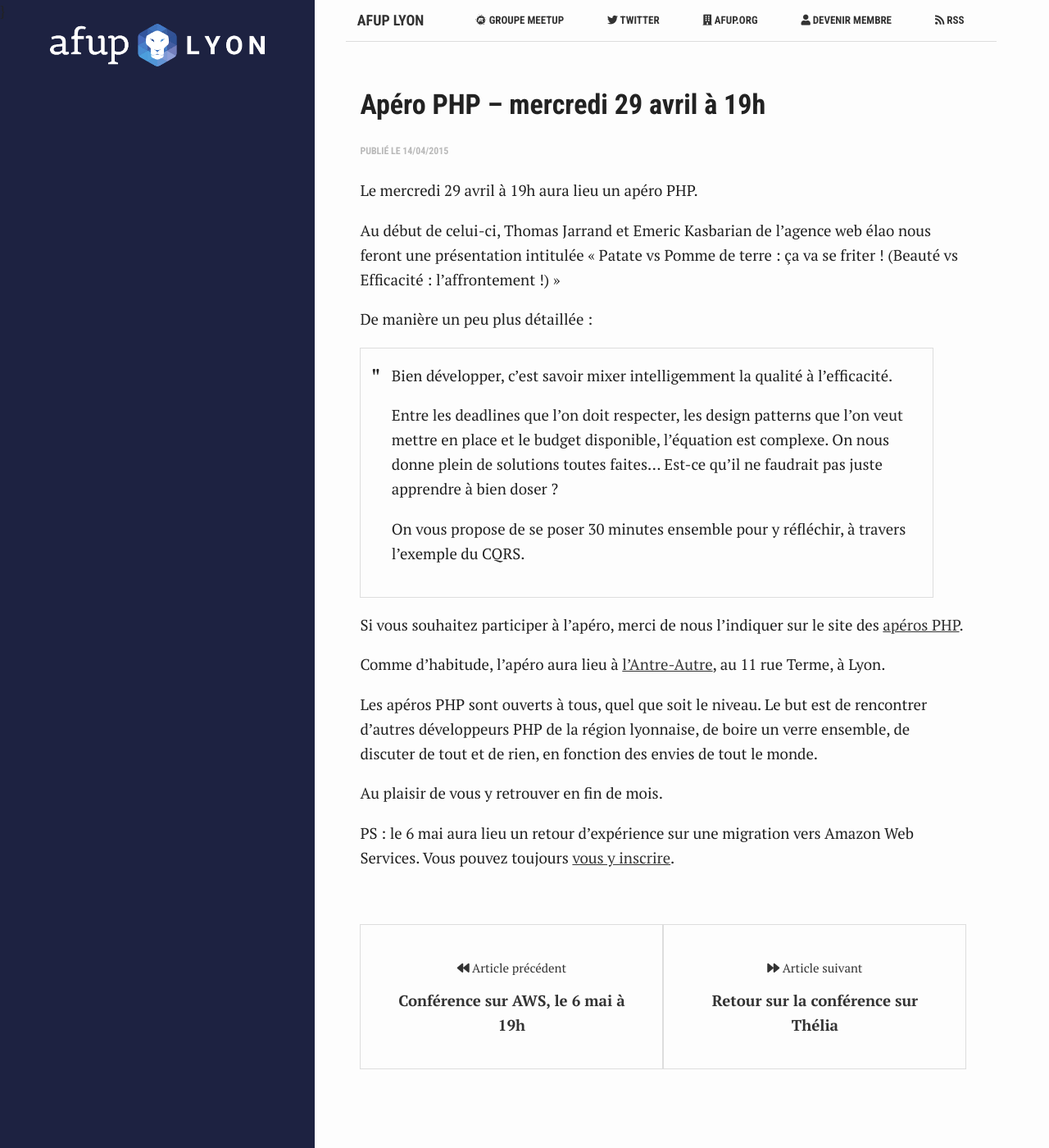
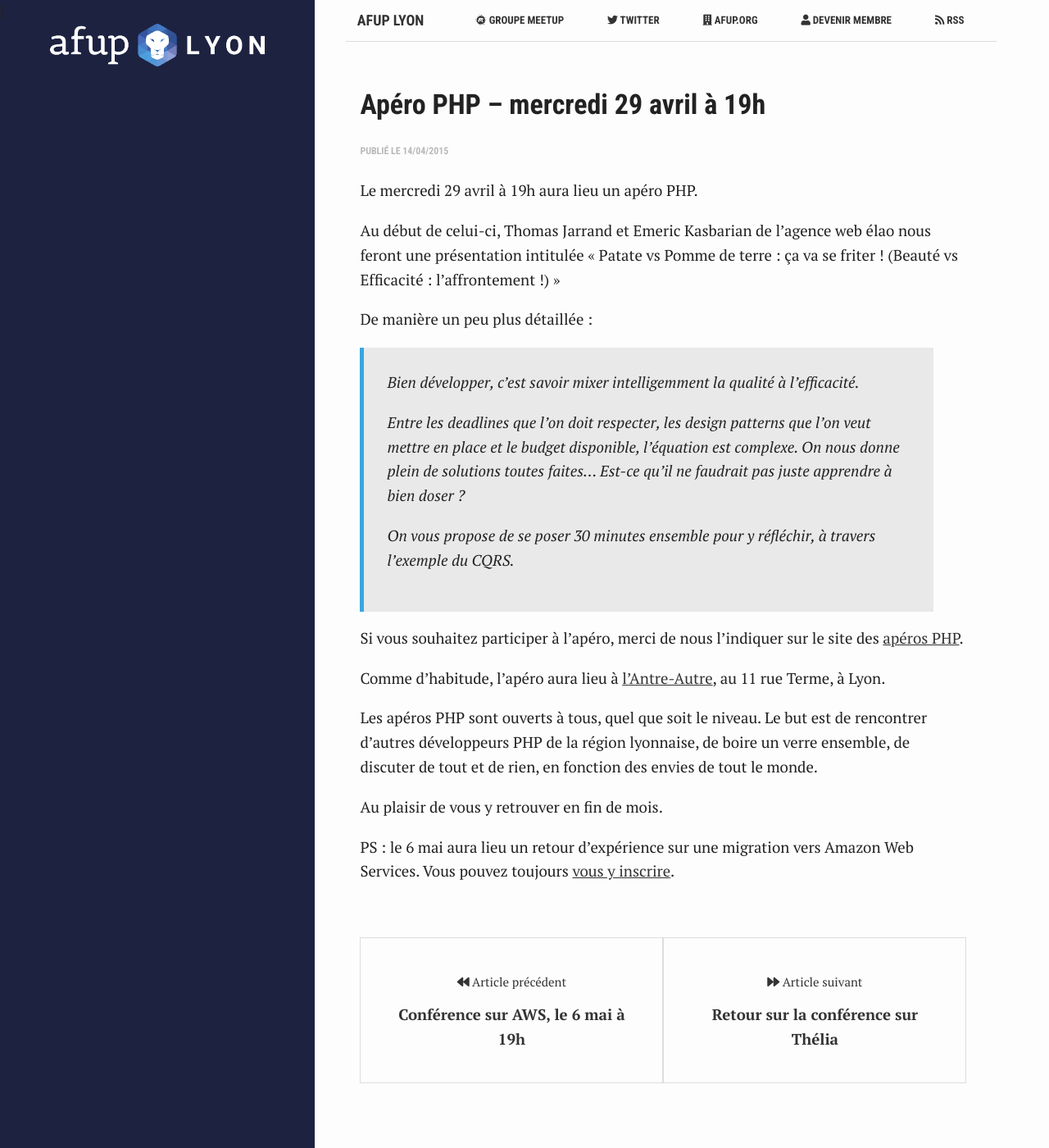
Before and after one commit to afup/lyon.afup.org, a Jekyll site: the page built from _posts/2015-04-14-apero-php-mercredi-29-avril-a-19h.md, in a window 1280 px wide and 1400 px high. Shown: the whole window at 82% size. Built offline with Jekyll 4.4.1, drawn with Linux system fonts in a browser that asks for light colours.

Commit message:
mise à jour du thème

```diff
--- /dev/null
+++ b/_includes/widgets/image_with_caption.html
@@ -0,0 +1,4 @@
+<figure class="image">
+    <img src="{{ include.url }}" alt="{{ include.description }}">
+    <figcaption>{{ include.description }}</figcaption>
+</figure>
--- /dev/null
+++ b/_includes/widgets/slides.com.html
@@ -0,0 +1 @@
+<iframe src="{{ include.url }}" width="100%" height="500" scrolling="yes" frameborder="0"></iframe>
--- a/_sass/_base.scss
+++ b/_sass/_base.scss
@@ -139,21 +139,15 @@ table caption {
 * Blockquote
 * ========================================================================== */
 blockquote {
-  border: 1px solid #ddd;
-  padding: 1em 1em 1em 2em;
+  border-left: 5px solid #36a7df;
+  background-color: #e9e9e9;
+  font-style: italic;
+  padding: 1.5em;
   position: relative;
   margin-left: 0;
   p {
     margin-top: 0;
     margin-bottom: 1em;
-  }
-  &:before {
-    content: '"';
-    position: absolute;
-    left: .3em;
-    top:0;
-    font-size: 2em;
-    line-height: 2em;
   }
 }
 
```
Also changed, not shown: _includes/widgets/big_button.html (added, +22 -0 lines), _includes/widgets/speakerdeck.html (added, +7 -0 lines), _includes/widgets/youtube.html (added, +7 -0 lines).
